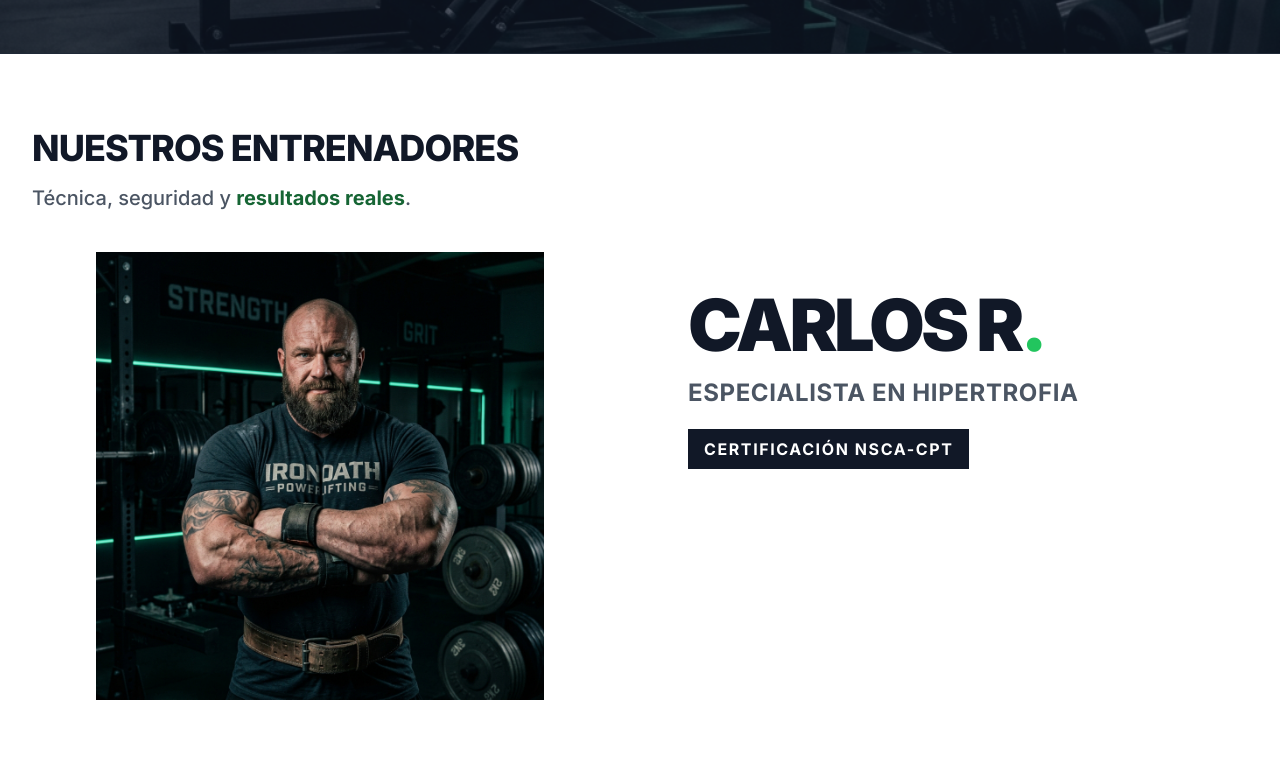
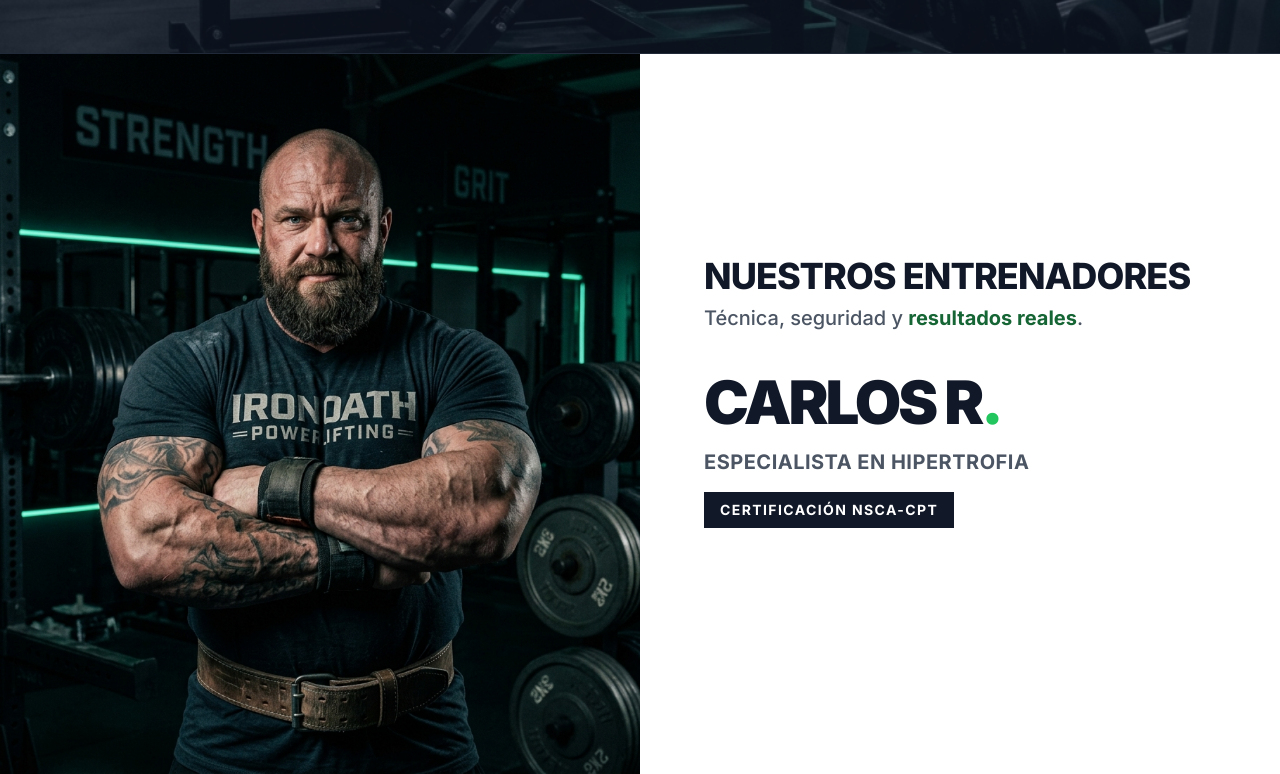
Before and after one commit to MascotaSegura/gr30-gym, a plain HTML site: page index.html in a window 1280 px wide. Shown: the part 1468-2242 px from the top of the page. Drawn offline with nearby package versions, Linux system fonts and the light colour scheme.

Commit message:
Fix: Rearchitect #entrenadores with true 50/50 split - image fills left pane, info fills right pane, zero overflow risk

```diff
--- a/index.html
+++ b/index.html
@@ -146,50 +146,58 @@
 </section>
 
 <section id="entrenadores" class="w-full bg-white border-b border-gray-200 relative z-20">
-  <div class="entrenadores-pinned-container h-[calc(100svh-80px)] min-h-[500px] w-full max-w-7xl mx-auto px-4 sm:px-6 lg:px-8 relative overflow-hidden flex flex-col md:flex-row py-10 md:py-14 z-10 gap-8">
+  <div class="entrenadores-pinned-container h-[calc(100svh-80px)] min-h-[580px] w-full relative overflow-hidden flex flex-col md:flex-row z-10">
 
-    <div class="w-full md:w-1/2 flex flex-col justify-start md:justify-center items-center">
-      <div class="w-full mb-6 md:mb-10 text-center md:text-left z-30 pointer-events-none">
-        <h2 class="text-3xl sm:text-4xl font-extrabold text-gray-900 tracking-tight uppercase mb-2 md:mb-4">
+    <!-- ══════════════════════════════════
+         COLUMNA IZQUIERDA / TOP EN MÓVIL
+         Imagen cuadrada centrada
+    ═══════════════════════════════════════ -->
+    <div class="w-full md:w-1/2 bg-gray-100 flex items-center justify-center flex-shrink-0 md:h-full h-[45%]">
+      <div class="relative w-full h-full">
+        <img src="assets/img/entrenador-1.png" alt="Carlos R." loading="lazy" decoding="async"
+             class="coach-img absolute inset-0 w-full h-full object-cover object-top z-10">
+        <img src="assets/img/entrenador-2.png" alt="Mariana V." loading="lazy" decoding="async"
+             class="coach-img absolute inset-0 w-full h-full object-cover object-top z-20">
+        <img src="assets/img/entrenador-3.png" alt="Luis H." loading="lazy" decoding="async"
+             class="coach-img absolute inset-0 w-full h-full object-cover object-top z-30">
+      </div>
+    </div>
+
+    <!-- ══════════════════════════════════
+         COLUMNA DERECHA / BOTTOM EN MÓVIL
+         Título de sección + datos del entrenador
+    ═══════════════════════════════════════ -->
+    <div class="w-full md:w-1/2 flex flex-col justify-center px-6 sm:px-10 md:px-12 lg:px-16 py-8 md:py-14 flex-1 md:h-full">
+
+      <!-- Título estático de la sección -->
+      <div class="mb-6 md:mb-10 pointer-events-none">
+        <h2 class="text-3xl md:text-4xl font-extrabold text-gray-900 tracking-tight uppercase mb-2">
           Nuestros Entrenadores
         </h2>
-        <p class="text-lg sm:text-xl text-gray-600 leading-relaxed font-medium">
+        <p class="text-base md:text-xl text-gray-600 leading-relaxed font-medium">
           Técnica, seguridad y <strong class="text-green-800">resultados reales</strong>.
         </p>
       </div>
 
-      <div class="relative w-full max-w-[260px] sm:max-w-[320px] md:max-w-md aspect-square overflow-hidden bg-gray-100 flex-shrink-0">
-        <img src="assets/img/entrenador-1.png" alt="Carlos R." loading="lazy" decoding="async" class="coach-img absolute inset-0 w-full h-full object-cover object-top z-10">
-        <img src="assets/img/entrenador-2.png" alt="Mariana V." loading="lazy" decoding="async" class="coach-img absolute inset-0 w-full h-full object-cover object-top z-20">
-        <img src="assets/img/entrenador-3.png" alt="Luis H." loading="lazy" decoding="async" class="coach-img absolute inset-0 w-full h-full object-cover object-top z-30">
-      </div>
-    </div>
+      <!-- Tarjetas de entrenador: apiladas y animadas por JS -->
+      <div class="relative w-full" style="min-height: 200px;">
 
-    <div class="w-full md:w-1/2 flex-1 md:flex-none md:h-full relative flex items-start md:items-center pl-0 md:pl-12 mt-6 md:mt-0">
-      <div class="relative w-full h-[180px] md:h-[250px] text-center md:text-left">
-
-        <div class="coach-info absolute top-0 left-0 w-full pointer-events-auto flex flex-col items-center md:items-start">
-          <h3 class="text-4xl sm:text-5xl md:text-6xl lg:text-7xl font-black text-gray-900 uppercase tracking-tighter leading-none mb-2 md:mb-4">Carlos R<span class="text-green-500">.</span></h3>
-          <p class="text-lg sm:text-xl md:text-2xl text-gray-600 font-semibold uppercase tracking-wide mb-3 md:mb-5">Especialista en Hipertrofia</p>
-          <div class="flex justify-center md:justify-start w-full">
-            <p class="inline-block bg-gray-900 text-white text-xs sm:text-sm md:text-base font-bold tracking-widest uppercase px-4 py-2">Certificación NSCA-CPT</p>
-          </div>
+        <div class="coach-info absolute top-0 left-0 w-full pointer-events-auto flex flex-col items-start">
+          <h3 class="text-4xl sm:text-5xl md:text-5xl lg:text-6xl font-black text-gray-900 uppercase tracking-tighter leading-none mb-2 md:mb-4">Carlos R<span class="text-green-500">.</span></h3>
+          <p class="text-base sm:text-lg md:text-xl text-gray-600 font-semibold uppercase tracking-wide mb-4">Especialista en Hipertrofia</p>
+          <p class="inline-block bg-gray-900 text-white text-xs sm:text-sm font-bold tracking-widest uppercase px-4 py-2">Certificación NSCA-CPT</p>
         </div>
 
-        <div class="coach-info absolute top-0 left-0 w-full pointer-events-auto flex flex-col items-center md:items-start" style="visibility: hidden; opacity: 0; transform: translateY(30px);">
-          <h3 class="text-4xl sm:text-5xl md:text-6xl lg:text-7xl font-black text-gray-900 uppercase tracking-tighter leading-none mb-2 md:mb-4">Mariana V<span class="text-green-500">.</span></h3>
-          <p class="text-lg sm:text-xl md:text-2xl text-gray-600 font-semibold uppercase tracking-wide mb-3 md:mb-5">Entrenamiento Funcional</p>
-          <div class="flex justify-center md:justify-start w-full">
-            <p class="inline-block bg-gray-900 text-white text-xs sm:text-sm md:text-base font-bold tracking-widest uppercase px-4 py-2">Coach Crossfit L2</p>
-          </div>
+        <div class="coach-info absolute top-0 left-0 w-full pointer-events-auto flex flex-col items-start" style="visibility: hidden; opacity: 0; transform: translateY(30px);">
+          <h3 class="text-4xl sm:text-5xl md:text-5xl lg:text-6xl font-black text-gray-900 uppercase tracking-tighter leading-none mb-2 md:mb-4">Mariana V<span class="text-green-500">.</span></h3>
+          <p class="text-base sm:text-lg md:text-xl text-gray-600 font-semibold uppercase tracking-wide mb-4">Entrenamiento Funcional</p>
+          <p class="inline-block bg-gray-900 text-white text-xs sm:text-sm font-bold tracking-widest uppercase px-4 py-2">Coach Crossfit L2</p>
         </div>
 
-        <div class="coach-info absolute top-0 left-0 w-full pointer-events-auto flex flex-col items-center md:items-start" style="visibility: hidden; opacity: 0; transform: translateY(30px);">
-          <h3 class="text-4xl sm:text-5xl md:text-6xl lg:text-7xl font-black text-gray-900 uppercase tracking-tighter leading-none mb-2 md:mb-4">Luis H<span class="text-green-500">.</span></h3>
-          <p class="text-lg sm:text-xl md:text-2xl text-gray-600 font-semibold uppercase tracking-wide mb-3 md:mb-5">Powerlifting &amp; Fuerza</p>
-          <div class="flex justify-center md:justify-start w-full">
-            <p class="inline-block bg-gray-900 text-white text-xs sm:text-sm md:text-base font-bold tracking-widest uppercase px-4 py-2">Campeón Nacional</p>
-          </div>
+        <div class="coach-info absolute top-0 left-0 w-full pointer-events-auto flex flex-col items-start" style="visibility: hidden; opacity: 0; transform: translateY(30px);">
+          <h3 class="text-4xl sm:text-5xl md:text-5xl lg:text-6xl font-black text-gray-900 uppercase tracking-tighter leading-none mb-2 md:mb-4">Luis H<span class="text-green-500">.</span></h3>
+          <p class="text-base sm:text-lg md:text-xl text-gray-600 font-semibold uppercase tracking-wide mb-4">Powerlifting &amp; Fuerza</p>
+          <p class="inline-block bg-gray-900 text-white text-xs sm:text-sm font-bold tracking-widest uppercase px-4 py-2">Campeón Nacional</p>
         </div>
 
       </div>
```
